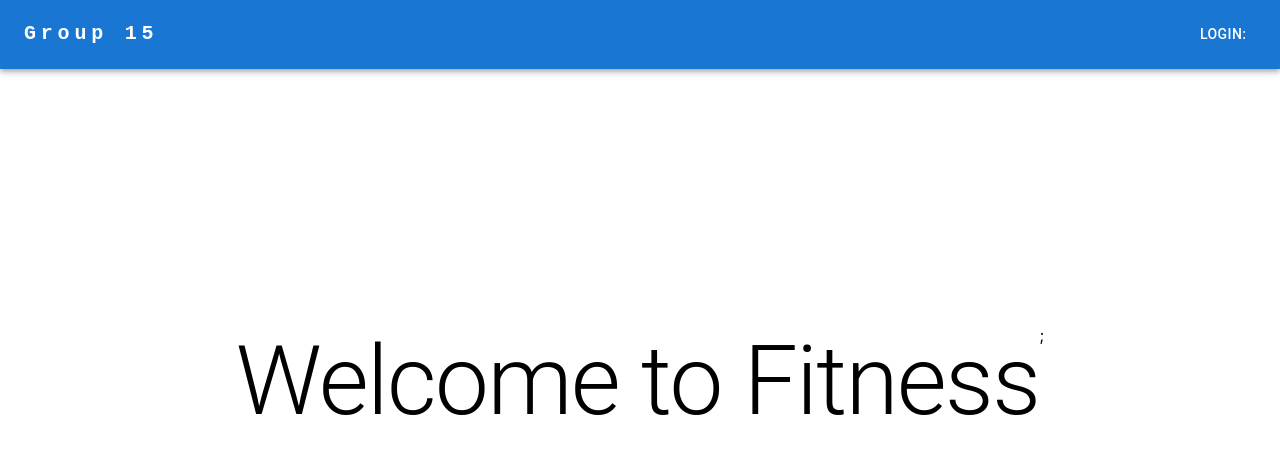
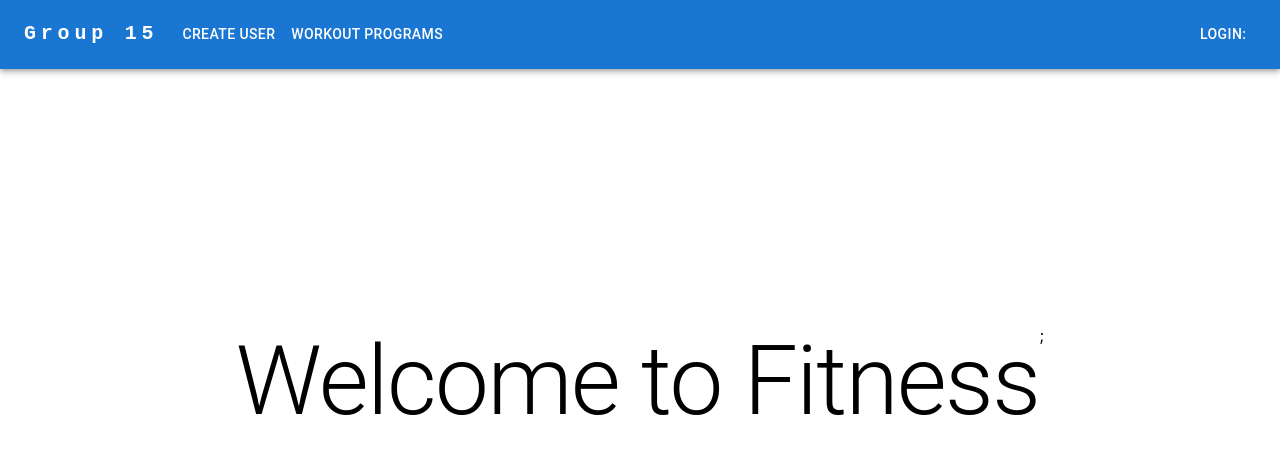
Before and after one commit to filip8600/AFE-Fitness, a React (Create React App) app: page / in a window 1280 px wide. Shown: the top 454 px of the page. Built offline with nearby package versions, Linux system fonts and the light colour scheme.

Commit message:
folders for components

```diff
--- /dev/null
+++ b/src/Components/Navigation/Navbar.js
@@ -0,0 +1,90 @@
+import { NavLink } from "react-router-dom";
+import { getRole, getUserName } from "../../Services/StorageService";
+import "./../../App.css";
+import * as React from "react";
+import AppBar from "@mui/material/AppBar";
+import Box from "@mui/material/Box";
+import Toolbar from "@mui/material/Toolbar";
+import Typography from "@mui/material/Typography";
+import Container from "@mui/material/Container";
+import Button from "@mui/material/Button";
+
+function Navbar() {
+  const UserName = getUserName();
+  const Role = getRole();
+
+  return (
+    <AppBar position="static">
+      <Container maxWidth="xl">
+        <Toolbar disableGutters sx={{ display: "flex" }}>
+          <Typography
+            variant="h6"
+            noWrap
+            component="a"
+            href="/"
+            sx={{
+              mr: 2,
+              display: { xs: "none", md: "flex" },
+              fontFamily: "monospace",
+              fontWeight: 700,
+              letterSpacing: ".3rem",
+              color: "inherit",
+              textDecoration: "none",
+            }}
+          >
+            Group 15
+          </Typography>
+          <Box sx={{ flexGrow: 1, display: { xs: "none", md: "flex" } }}>
+            {Role !== "Client" && (
+              <Button
+                component={NavLink}
+                to="createUser"
+                sx={{ my: 2, color: "white", display: "block" }}
+              >
+                Create User
+              </Button>
+            )}
+            {Role !== "Manager" && (
+              <Button
+                component={NavLink}
+                to="workoutprograms"
+                sx={{ my: 2, color: "white", display: "block" }}
+              >
+                Workout Programs
+              </Button>
+            )}
+            {Role === "PersonalTrainer" && (
+              <Button
+                component={NavLink}
+                to="createworkoutprogram"
+                sx={{ my: 2, color: "white", display: "block" }}
+              >
+                Create WorkoutProgram
+              </Button>
+            )}
+            {Role === "PersonalTrainer" && (
+              <Button
+                component={NavLink}
+                to="users"
+                sx={{ my: 2, color: "white", display: "block" }}
+              >
+                Clients
+              </Button>
+            )}
+          </Box>
+          <Box>
+            <Button
+              component={NavLink}
+              to="login"
+              id="UserName"
+              sx={{ my: 2, color: "white", display: "block" }}
+            >
+              {UserName}: {Role}
+            </Button>
+          </Box>
+        </Toolbar>
+      </Container>
+    </AppBar>
+  );
+}
+export default Navbar;
--- a/src/Components/CreateUser.js
+++ b/src/Components/Users/CreateUser.js
@@ -1,6 +1,6 @@
 import { useState } from "react";
-import { createUser } from "../Services/LoginService";
-import { getRole, getUserId } from "../Services/StorageService";
+import { createUser } from "../../Services/LoginService";
+import { getRole, getUserId } from "../../Services/StorageService";
 import { useNavigate } from "react-router-dom";
 import { TextField, Typography } from "@mui/material";
 import Button from "@mui/material/Button";
--- a/src/Components/CreateExercise.js
+++ b/src/Components/Workout/CreateExercise.js
@@ -1,6 +1,6 @@
 import { useState } from "react";
 import { useParams } from "react-router-dom";
-import { postExercise } from "../Services/WorkoutProgramService";
+import { postExercise } from "../../Services/WorkoutProgramService";
 import { TextField, Typography } from "@mui/material";
 import Button from "@mui/material/Button";
 import { Box } from "@mui/system";
--- a/src/Components/CreateWorkoutProgram.js
+++ b/src/Components/Workout/CreateWorkoutProgram.js
@@ -1,10 +1,10 @@
 import { useState } from "react";
-import { postWorkout } from "../Services/WorkoutProgramService";
-import { getUserId } from "../Services/StorageService";
 import { useLocation, useNavigate } from "react-router-dom";
 import { TextField, Typography } from "@mui/material";
 import { Box } from "@mui/material";
 import Button from "@mui/material/Button";
+import { postWorkout } from "../../Services/WorkoutProgramService";
+import { getUserId } from "../../Services/StorageService";
 
 export default function CreateWorkoutProgram() {
   const { search } = useLocation();
--- a/src/Components/WorkoutProgram.js
+++ b/src/Components/Workout/WorkoutProgram.js
@@ -1,8 +1,8 @@
 import { Typography } from "@mui/material";
 import { useEffect, useState } from "react";
 import { useParams } from "react-router-dom";
-import { getRole } from "../Services/StorageService";
-import { getWorkout } from "../Services/WorkoutProgramService";
+import { getRole } from "../../Services/StorageService";
+import { getWorkout } from "../../Services/WorkoutProgramService";
 import CreateExrercise from "./CreateExercise";
 import { Box } from "@mui/material";
 
--- a/src/Components/WorkoutPrograms.js
+++ b/src/Components/Workout/WorkoutPrograms.js
@@ -3,8 +3,8 @@ import { useLocation } from "react-router-dom";
 import {
   getWorkoutForUser,
   getWorkouts,
-} from "../Services/WorkoutProgramService";
-import WorkoutCard from "./WorkoutCard";
+} from "../../Services/WorkoutProgramService";
+import WorkoutCard from "../Workout/WorkoutCard";
 import { Box } from "@mui/system";
 import { useNavigate } from "react-router-dom";
 import Button from "@mui/material/Button";
```
Also changed, not shown: src/App.js (+6 -6 lines), src/Components/Navigation/ProtectedRoute.js (renamed from src/Components/ProtectedRoute.js), src/Components/Workout/WorkoutCard.js (renamed from src/Components/WorkoutCard.js).
